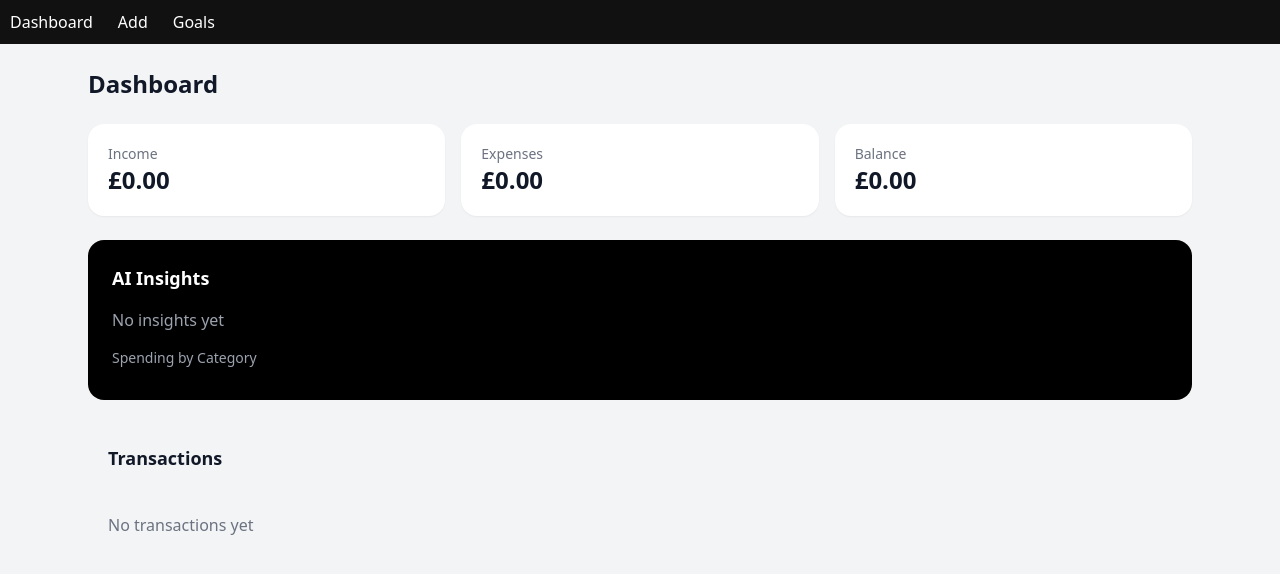
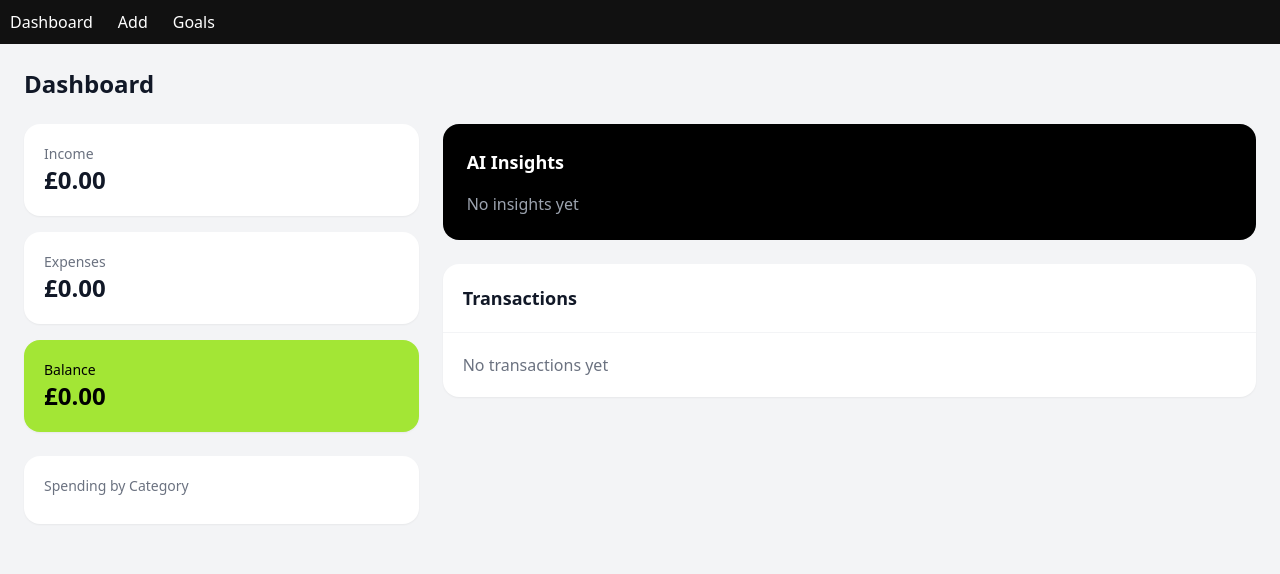
Before and after one commit to denichinv/ai-finance, a React (Vite) app in the folder ai-finance-app/client/: page / in a window 1280 px wide. Shown: the top 574 px of the page. Built offline with nearby package versions, Linux system fonts and the light colour scheme.

Commit message:
refactor dashboard layout and enhance insights section

```diff
--- a/ai-finance-app/client/src/pages/Dashboard.tsx
+++ b/ai-finance-app/client/src/pages/Dashboard.tsx
@@ -26,7 +26,6 @@ export default function Dashboard({ transactions }: Props) {
     }
   });
 
-  // AI-like insights
   if (balance < 0) {
     insights.push("You are spending more than you earn.");
   } else if (balance > 0) {
@@ -49,39 +48,61 @@ export default function Dashboard({ transactions }: Props) {
 
   return (
     <div className="min-h-screen bg-gray-100">
-      <div className="max-w-6xl mx-auto p-6">
-        <h1 className="text-2xl font-semibold text-gray-900 mb-6 ">
-          Dashboard
-        </h1>
+      <div className="max-w-7xl mx-auto p-6">
+        <h1 className="text-2xl font-semibold text-gray-900 mb-6">Dashboard</h1>
 
-        {/* 🔝 SUMMARY */}
-        <section className="grid gird-cols-1 md:grid-cols-3 gap-4 mb-6">
+        {/* GRID LAYOUT */}
+        <div className="grid grid-cols-1 lg:grid-cols-3 gap-6">
+          {/* LEFT */}
+          <div className="lg:col-span-1 space-y-6">
+            {/* SUMMARY */}
+            <section className="grid grid-cols-1 gap-4">
               <div className="bg-white p-5 rounded-2xl shadow-sm hover:shadow-md transition">
                 <p className="text-gray-500 text-sm">Income</p>
                 <h3 className="text-2xl font-bold text-gray-900">
                   £{totalIncome.toFixed(2)}
                 </h3>
               </div>
+
               <div className="bg-white p-5 rounded-2xl shadow-sm hover:shadow-md transition">
                 <p className="text-gray-500 text-sm">Expenses</p>
                 <h3 className="text-2xl font-bold text-gray-900">
                   £{totalExpenses.toFixed(2)}
                 </h3>
               </div>
-          <div className="bg-white p-5 rounded-2xl shadow-sm hover:shadow-md transition">
-            <p className="text-gray-500 text-sm">Balance</p>
-            <h3 className="text-2xl font-bold text-gray-900">
+
+              <div className="bg-lime-400 p-5 rounded-2xl shadow-sm hover:scale-105 transition">
+                <p className="text-black text-sm">Balance</p>
+                <h3 className="text-2xl font-bold text-black">
                   £{balance.toFixed(2)}
                 </h3>
               </div>
             </section>
 
-        {/* 🧠 INSIGHTS */}
-        <section className="bg-black text-white p-6 rounded-2xl mb-6 hover:shadow-lg transition">
-          <h2 className="text-lg font-semibold mb-4 ">AI Insights</h2>
+            {/* CATEGORY BREAKDOWN */}
+            <section className="bg-white p-5 rounded-2xl shadow-sm">
+              <h3 className="text-sm text-gray-500 mb-2">
+                Spending by Category
+              </h3>
+
+              <ul className="space-y-1">
+                {Object.entries(categoryTotals).map(([category, total]) => (
+                  <li key={category} className="text-gray-700">
+                    {category}: £{total.toFixed(2)}
+                  </li>
+                ))}
+              </ul>
+            </section>
+          </div>
+
+          {/* RIGHT */}
+          <div className="lg:col-span-2 space-y-6">
+            {/* AI INSIGHTS */}
+            <section className="bg-black text-white p-6 rounded-2xl hover:shadow-lg transition">
+              <h2 className="text-lg font-semibold mb-4">AI Insights</h2>
 
               {insights.length === 0 ? (
-            <p className="text-gray-400 ">No insights yet</p>
+                <p className="text-gray-400">No insights yet</p>
               ) : (
                 insights.map((insight, index) => (
                   <p key={index} className="text-gray-300 mb-2">
@@ -89,24 +110,11 @@ export default function Dashboard({ transactions }: Props) {
                   </p>
                 ))
               )}
-
-          <div className="mt-4">
-            <h3 className="text-sm text-gray-400 mb-2 ">
-              Spending by Category
-            </h3>
-            <ul className="space-y-1">
-              {Object.entries(categoryTotals).map(([category, total]) => (
-                <li key={category} className="text-gray-300">
-                  {category}: £{total.toFixed(2)}
-                </li>
-              ))}
-            </ul>
-          </div>
             </section>
 
-        {/* 📊 TRANSACTIONS */}
-        <section bg-white rounded-2xl shadow-sm overflow-hidden>
-          <div className="p-5 border-b border-gray-100 ">
+            {/* TRANSACTIONS */}
+            <section className="bg-white rounded-2xl shadow-sm overflow-hidden">
+              <div className="p-5 border-b border-gray-100">
                 <h2 className="text-lg font-semibold text-gray-900">
                   Transactions
                 </h2>
@@ -129,12 +137,14 @@ export default function Dashboard({ transactions }: Props) {
                     {transactions.map((t, index) => (
                       <tr
                         key={index}
-                    className="border-t hoover:bg-gray-50 transition"
+                        className="border-t hover:bg-gray-50 transition"
                       >
                         <td className="p-4 text-gray-800">{t.category}</td>
+
                         <td className="p-4 font-medium text-gray-900">
                           £{t.amount.toFixed(2)}
                         </td>
+
                         <td className="p-4">
                           <span
                             className={`px-2 py-1 rounded-full text-xs font-medium ${
@@ -146,6 +156,7 @@ export default function Dashboard({ transactions }: Props) {
                             {t.type}
                           </span>
                         </td>
+
                         <td className="p-4 text-gray-500">{t.date}</td>
                       </tr>
                     ))}
@@ -155,5 +166,7 @@ export default function Dashboard({ transactions }: Props) {
             </section>
           </div>
         </div>
+      </div>
+    </div>
   );
 }
```
Lines whose indentation alone changed are shown as unchanged.
